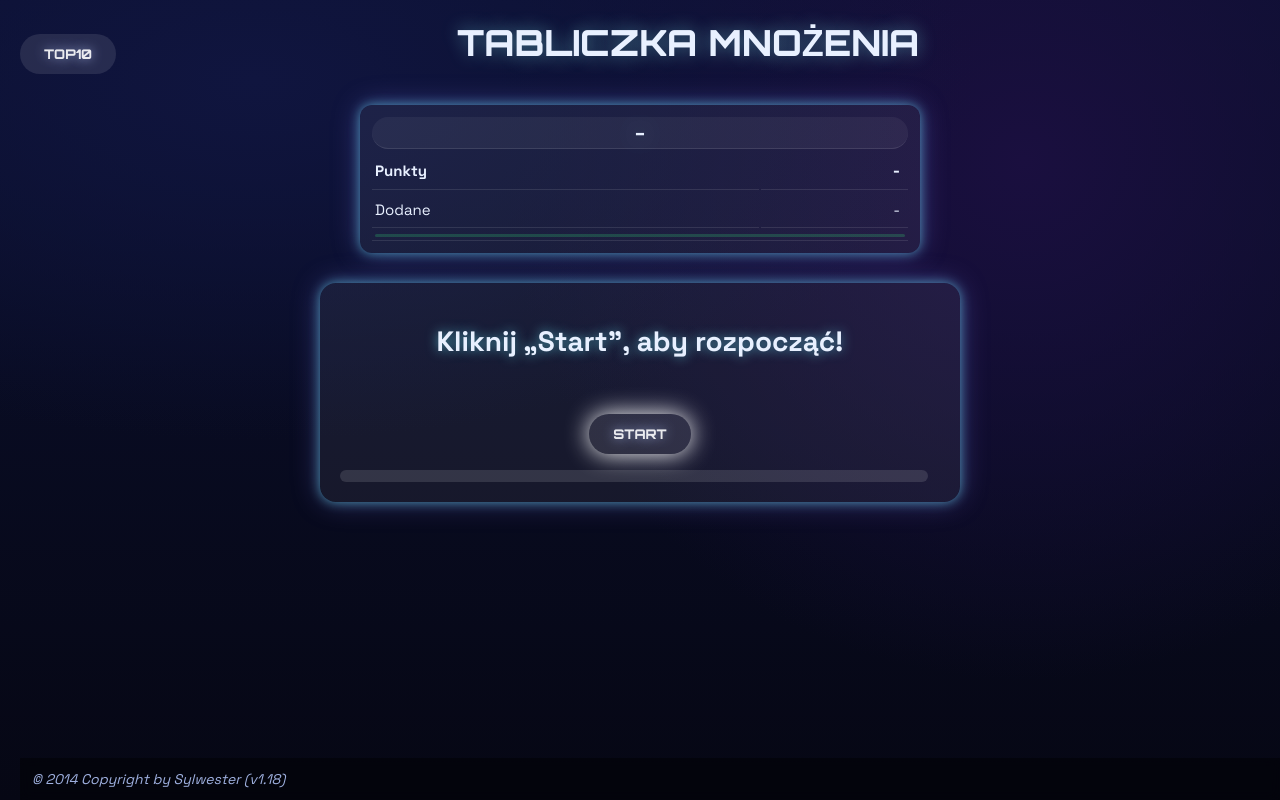
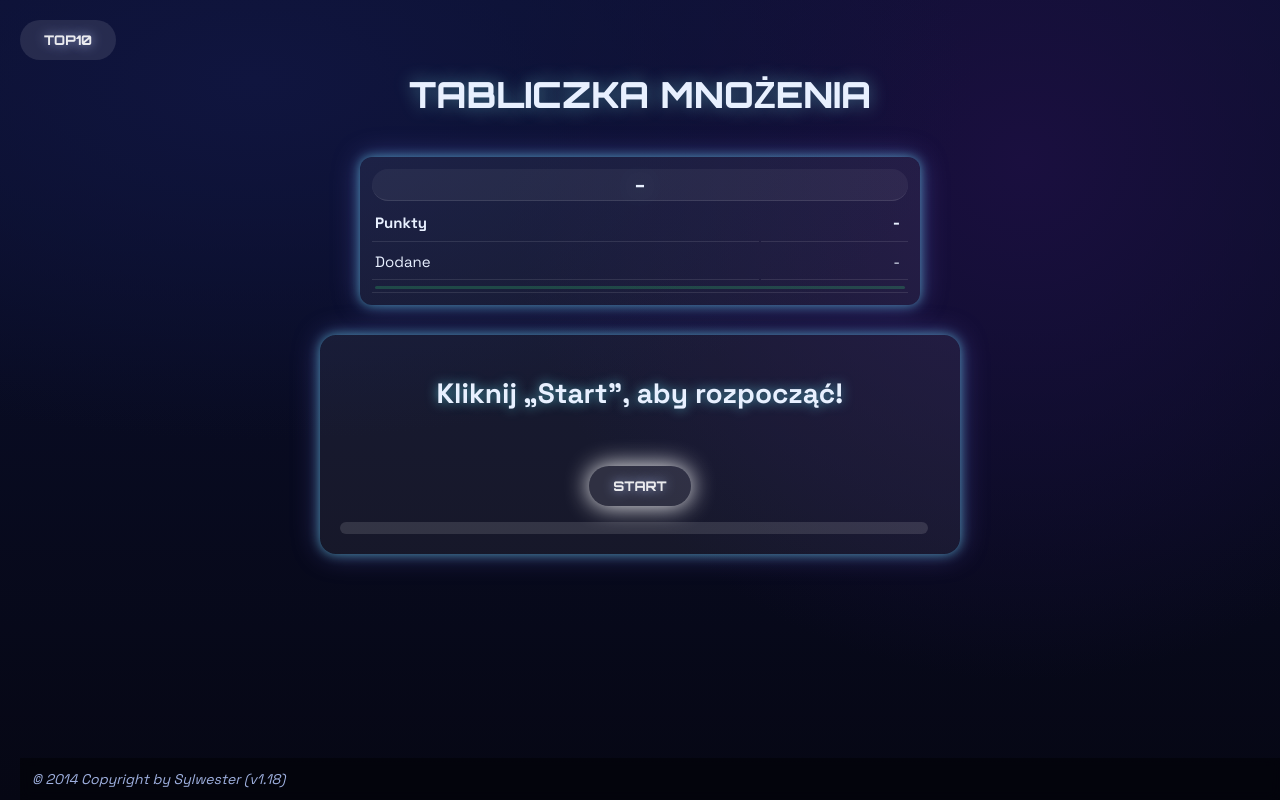
Before and after one commit to mathlike/mnozenie, a plain HTML site: page index.html in a window 1280 px wide. Drawn offline with Linux system fonts and the light colour scheme.

Commit message:
Add files via upload
top10 up

```diff
--- a/index.html
+++ b/index.html
@@ -10,7 +10,9 @@
     <link rel="stylesheet" href="style.css">
     </head>
 <body>
-    <button style="float:left;" id="top10">TOP10</button>
+    <div class="header-bar">
+  <button id="top10">TOP10</button>
+</div>
     <audio id="bgMusic" src="bg_loop.m4a" loop></audio>
     <div class="top-controls">
         <label class="switch">
--- a/style.css
+++ b/style.css
@@ -31,7 +31,8 @@
       font-size: 36px;
       text-align: center;
       text-shadow: 0 0 18px rgba(140, 255, 255, .4);
-      margin: 0 0 10px
+      margin: 0 0 10px;
+      display: block;
     }
 
     .top-controls {
@@ -159,7 +160,8 @@
     }
 
     #top10 {
-      margin-top: 14px;
+      margin-bottom: 12px;
+      margin-top: 0px;
       padding: 12px 24px;
       border-radius: 30px;
       border: none;
```
